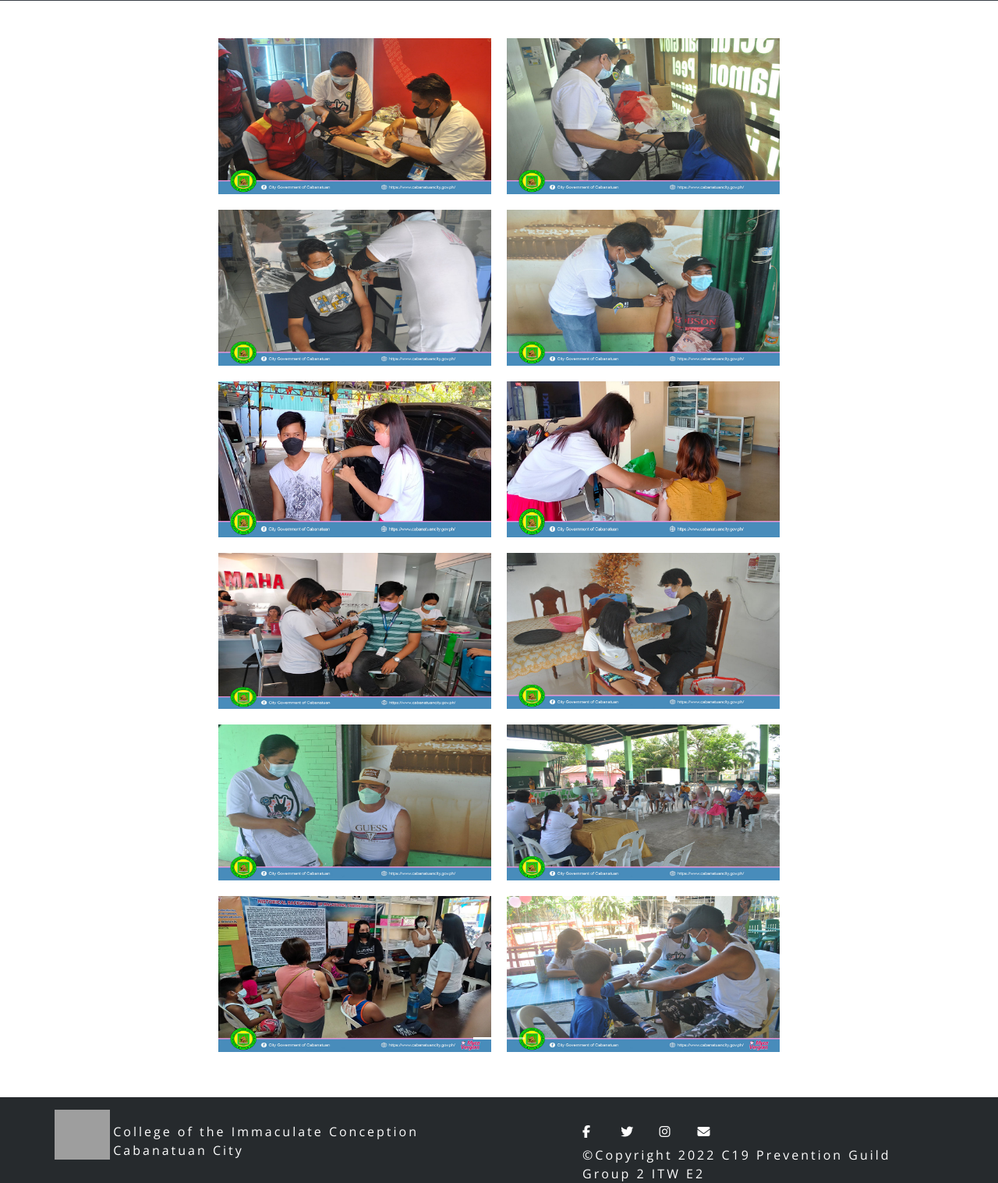
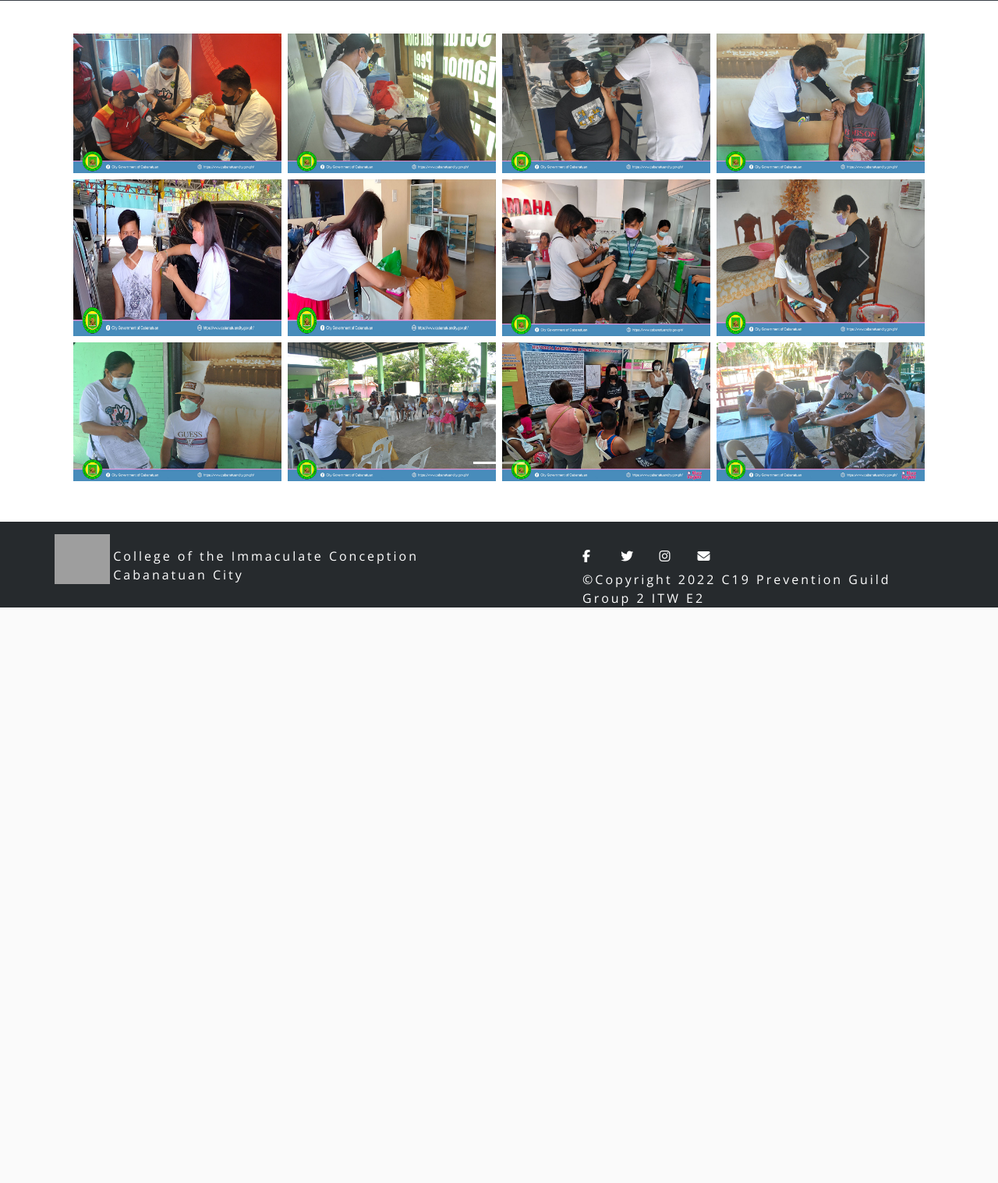
Before and after one commit to gatchigat/covid19, a PHP site: page / in a window 1280 px wide. Shown: the part 1938-3455 px from the top of the page at 78% size. After the commit the page ends 2717 px from the top, so only its background shows below. Run offline with PHP 8.4, Linux system fonts and the light colour scheme; some libraries are stand-ins or nearby versions; grey boxes are pictures that could not be loaded.

Commit message:
Add files via upload

```diff
--- a/about.html
+++ b/about.html
@@ -117,7 +117,7 @@
                             Department of Management Accountancy,
                             Technology and
 
-                            Entrepreneurial Studies</p>
+                            Entrepreneurial Studies.</p>
                     </div>
                 </div>
             </div>
--- a/index.html
+++ b/index.html
@@ -145,25 +145,49 @@
         </div>
         <div class="carousel-inner">
           <div class="carousel-item active">
+            <!-- Gallery
+            <div class="row">
+              <div class="col-lg-4 col-md-12 mb-4 mb-lg-0">
+                <img src="images/gallery/1.jpg" class="w-100 shadow-1-strong rounded mb-4" alt="Boat on Calm Water" />
+
+                <img src="images/gallery/1.jpg" class="w-100 shadow-1-strong rounded mb-4"
+                  alt="Wintry Mountain Landscape" />
+              </div>
+
+              <div class="col-lg-4 mb-4 mb-lg-0">
+                <img src="images/gallery/1.jpg" class="w-100 shadow-1-strong rounded mb-4"
+                  alt="Mountains in the Clouds" />
+
+                <img src="images/gallery/1.jpg" class="w-100 shadow-1-strong rounded mb-4" alt="Boat on Calm Water" />
+              </div>
+
+              <div class="col-lg-4 mb-4 mb-lg-0">
+                <img src="images/gallery/1.jpg" class="w-100 shadow-1-strong rounded mb-4" alt="Waves at Sea" />
+
+                <img src="images/gallery/1.jpg" class="w-100 shadow-1-strong rounded mb-4"
+                  alt="Yosemite National Park" />
+              </div>
+            </div> -->
+            <!-- Gallery -->
             <div class="gallery d-block w-100 d-flex">
               <div class="d-flex flex-row flex-wrap justify-content-center w-100">
                 <!-- <div class="flex-column"> -->
-                <img class="img-fluid mw-25" src="images/gallery/1.jpg" alt="">
-                <img class="img-fluid mw-25" src="images/gallery/2.jpg" alt="">
-                <img class="img-fluid mw-25" src="images/gallery/3.jpg" alt="">
-                <img class="img-fluid mw-25" src="images/gallery/4.jpg" alt="">
+                <img class="img-fluid flex-25 mw-25 px-1 py-1" src="images/gallery/1.jpg" alt="">
+                <img class="img-fluid flex-25 mw-25 px-1 py-1" src="images/gallery/2.jpg" alt="">
+                <img class="img-fluid flex-25 mw-25 px-1 py-1" src="images/gallery/3.jpg" alt="">
+                <img class="img-fluid flex-25 mw-25 px-1 py-1" src="images/gallery/4.jpg" alt="">
                 <!-- </div> -->
                 <!-- <div class="flex-column"> -->
-                <img class="img-fluid mw-25" src="images/gallery/5.jpg" alt="">
-                <img class="img-fluid mw-25" src="images/gallery/6.jpg" alt="">
-                <img class="img-fluid mw-25" src="images/gallery/7.jpg" alt="">
-                <img class="img-fluid mw-25" src="images/gallery/8.jpg" alt="">
-                <!-- </div> -->
-                <!-- <div class="flex-column"> -->
-                <img class="img-fluid mw-25" src="images/gallery/9.jpg" alt="">
-                <img class="img-fluid mw-25" src="images/gallery/10.jpg" alt="">
-                <img class="img-fluid mw-25" src="images/gallery/11.jpg" alt="">
-                <img class="img-fluid mw-25" src="images/gallery/12.jpg" alt="">
+                <img class="img-fluid flex-25 mw-25 px-1 py-1" src="images/gallery/5.jpg" alt="">
+                <img class="img-fluid flex-25 mw-25 px-1 py-1" src="images/gallery/6.jpg" alt="">
+                <img class="img-fluid flex-25 mw-25 px-1 py-1" src="images/gallery/7.jpg" alt="">
+                <img class="img-fluid flex-25 mw-25 px-1 py-1" src="images/gallery/8.jpg" alt="">
+                <!-- </div>
+                <div class="flex-column"> -->
+                <img class="img-fluid flex-25 mw-25 px-1 py-1" src="images/gallery/9.jpg" alt="">
+                <img class="img-fluid flex-25 mw-25 px-1 py-1" src="images/gallery/10.jpg" alt="">
+                <img class="img-fluid flex-25 mw-25 px-1 py-1" src="images/gallery/11.jpg" alt="">
+                <img class="img-fluid flex-25 mw-25 px-1 py-1" src="images/gallery/12.jpg" alt="">
                 <!-- </div> -->
               </div>
             </div>
@@ -171,20 +195,20 @@
           <div class="carousel-item">
             <div class="gallery d-block w-100 d-flex">
               <div class="d-flex flex-row flex-wrap justify-content-center w-100">
-                <img class="img-fluid col" src="images/gallery/13.jpg" alt="">
-                <img class="img-fluid col" src="images/gallery/14.jpg" alt="">
-                <img class="img-fluid col" src="images/gallery/15.jpg" alt="">
-                <img class="img-fluid col" src="images/gallery/16.jpg" alt="">
+                <!-- <img class="img-fluid flex-25 mw-25 px-1 py-1" src="images/gallery/13.jpg" alt="">
+                <img class="img-fluid flex-25 mw-25 px-1 py-1" src="images/gallery/14.jpg" alt=""> -->
+                <img class="img-fluid flex-25 mw-25 px-1 py-1" src="images/gallery/15.jpg" alt="">
+                <img class="img-fluid flex-25 mw-25 px-1 py-1" src="images/gallery/16.jpg" alt="">
 
-                <img class="img-fluid col" src="images/gallery/17.jpg" alt="">
-                <img class="img-fluid col" src="images/gallery/18.jpg" alt="">
-                <img class="img-fluid col" src="images/gallery/19.jpg" alt="">
-                <img class="img-fluid col" src="images/gallery/20.jpg" alt="">
+                <img class="img-fluid flex-25 mw-25 px-1 py-1" src="images/gallery/17.jpg" alt="">
+                <img class="img-fluid flex-25 mw-25 px-1 py-1" src="images/gallery/18.jpg" alt="">
+                <img class="img-fluid flex-25 mw-25 px-1 py-1" src="images/gallery/19.jpg" alt="">
+                <img class="img-fluid flex-25 mw-25 px-1 py-1" src="images/gallery/20.jpg" alt="">
 
-                <img class="img-fluid col" src="images/gallery/21.jpg" alt="">
-                <img class="img-fluid col" src="images/gallery/22.jpg" alt="">
-                <img class="img-fluid col" src="images/gallery/23.jpg" alt="">
-                <img class="img-fluid col" src="images/gallery/24.jpg" alt="">
+                <img class="img-fluid flex-25 mw-25 px-1 py-1" src="images/gallery/21.jpg" alt="">
+                <img class="img-fluid flex-25 mw-25 px-1 py-1" src="images/gallery/22.jpg" alt="">
+                <img class="img-fluid flex-25 mw-25 px-1 py-1" src="images/gallery/23.jpg" alt="">
+                <img class="img-fluid flex-25 mw-25 px-1 py-1" src="images/gallery/24.jpg" alt="">
 
               </div>
             </div>
@@ -292,6 +316,7 @@
   <script src="./js/news.js"></script>
   <script>
     title();
+
   </script>
 </body>
 
--- a/js/script.js
+++ b/js/script.js
@@ -19,3 +19,35 @@ $(".navbar-collapse").on("shown.bs.collapse", function () {
 $(".navbar-collapse").on("hidden.bs.collapse", function () {
   $(".navbar-collapse  >.collapse.m-0").removeClass("mt-3 mb-3");
 });
+function onBeforeUnload(e) {
+  if (thereAreUnsavedChanges()) {
+    e.preventDefault();
+    e.returnValue = "wakoko";
+    return;
+  }
+
+  delete e["returnValue"];
+}
+
+window.addEventListener("beforeunload", onBeforeUnload);
+// window.onbeforeunload = function (e) {
+//   e = e || window.event;
+//   alertString = "Awit wakokohaha";
+//   // For IE and Firefox prior to version 4
+//   if (e) {
+//     e.returnValue = "wrawrawrwar";
+//   }
+
+//   // For Safari
+//   return "wrwarawraw";
+// };
+
+function unloadConfirm() {
+  window.onbeforeunload = function (e) {
+    var e = e || window.event;
+    if (e) {
+      e.returnValue = "You turned me on.";
+    }
+    return "You turned me on.";
+  };
+}
--- a/styles/style.css
+++ b/styles/style.css
@@ -90,6 +90,12 @@
 }
 .open-sans {
   font-family: "Open Sans", sans-ser;
+}
+.flex-25 {
+  flex: 25%;
+}
+.mw-25 {
+  max-width: 25%;
 }
 #nav .navbar-brand,
 #nav .navbar-brand a {
@@ -235,9 +241,9 @@ main {
   justify-content: center;
 }
 .gallery img {
-  width: 350px;
+  /* width: 350px;
   height: 200px;
-  margin: 10px;
+  margin: 10px; */
   transition: all 1s;
 }
 .gallery img:hover {
@@ -408,6 +414,20 @@ main {
 }
 
 @media only screen and (max-width: 500px) {
+  #nav .navbar-brand,
+  #nav .navbar-brand a {
+    letter-spacing: 2px;
+    font-family: "Ubuntu", sans-serif;
+    font-size: 1.3rem;
+    font-weight: bolder;
+    text-shadow: 1px 3px 2px #3d3d3d;
+    transition: color 0.5s, text-shadow 0.2s;
+    color: #a42a9c;
+  }
+  .nav-link {
+    font-family: "Montserrat-Light", serif;
+    font-size: 1rem;
+  }
   header div .f-text {
     margin-top: 100px;
   }
@@ -434,6 +454,10 @@ main {
   #gallery .white-section .pb-5 {
     padding: 0;
     margin: 0;
+  }
+  #gallery .flex-25 {
+    max-width: 100%;
+    flex: 100%;
   }
   #gallery,
   .white-section,
```
Also changed, not shown: getvac.html (+7 -5 lines).
